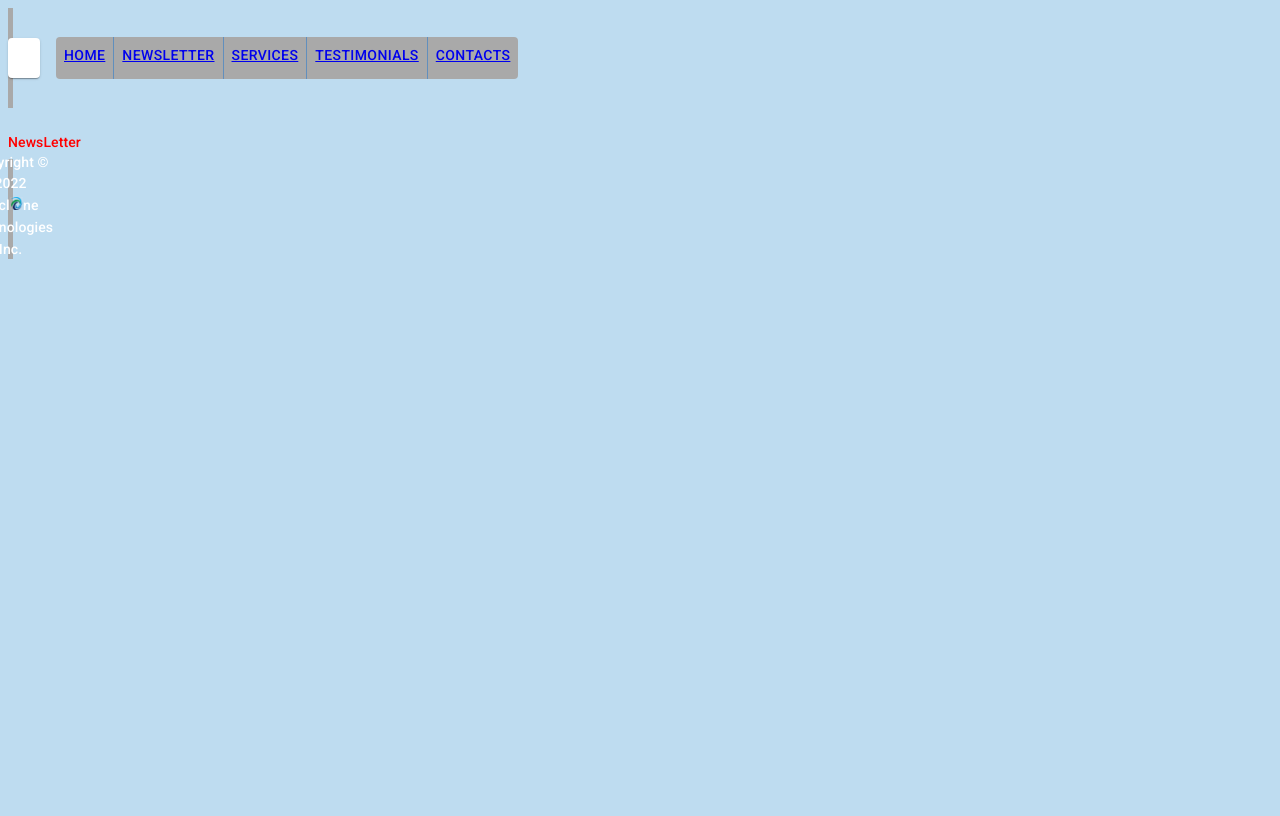
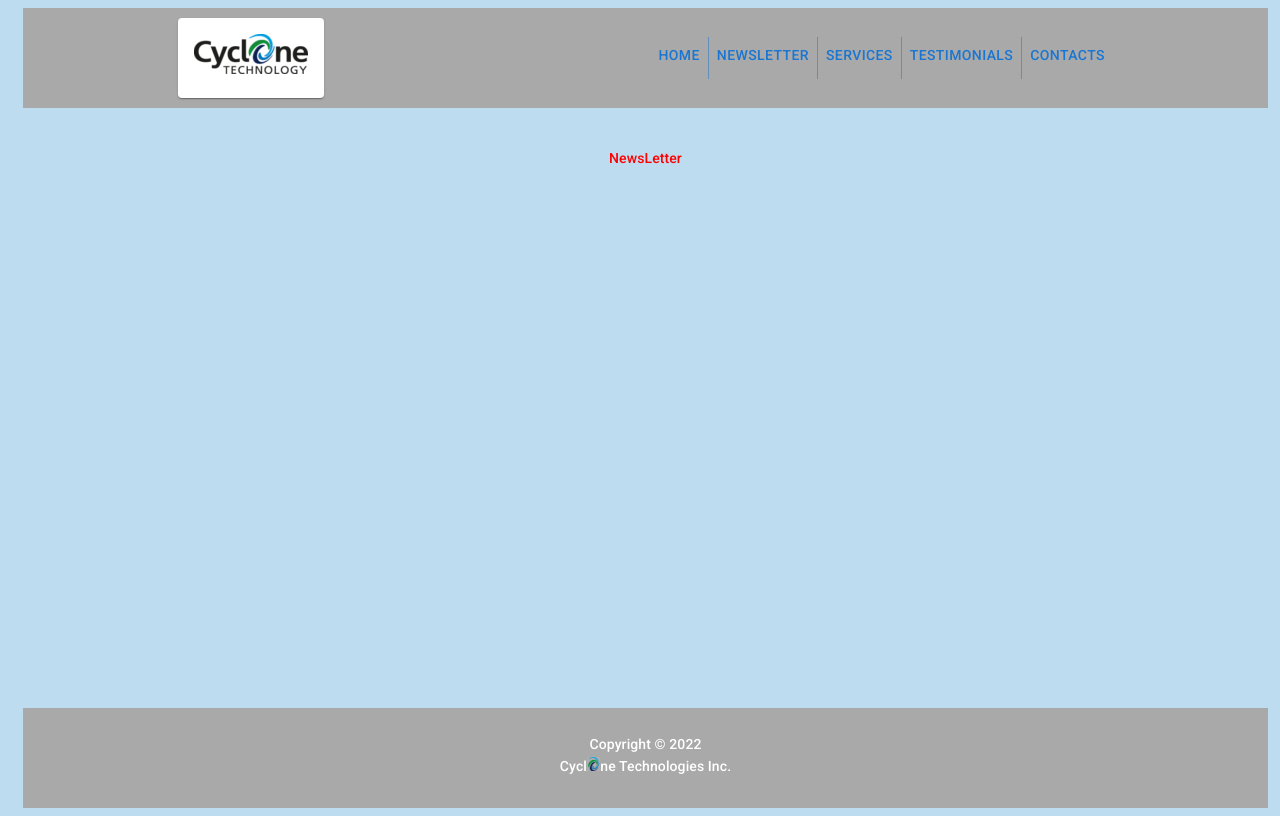
Before and after one commit to JamesFThomas/Cyclone-Tech, a React (Create React App) app: page /newsletter in a window 1280 px wide. Built offline with nearby package versions, Linux system fonts and the light colour scheme; what react-lorem-ipsum would draw is missing.

Commit message:
( update ) all links connected to appropriate pages, all link decorations removed

```diff
--- a/src/components/cards/ContactsCard.js
+++ b/src/components/cards/ContactsCard.js
@@ -29,7 +29,7 @@ export default function ContactsCard() {
                 </CardContent>
                 <CardActions>
                     <Button className='cardBtn' size="small" color="primary">
-                        < Link to='/services'>
+                        < Link className='link' to='/services'>
                             Contact Us!
                         </Link>
                     </Button>
--- a/src/components/cards/NewsletterCard.js
+++ b/src/components/cards/NewsletterCard.js
@@ -27,7 +27,7 @@ export default function NewsLetterCard() {
                 </CardContent>
                 <CardActions>
                     <Button className='cardBtn' size="small" color="primary">
-                        < Link to='/newsletter'>
+                        < Link className='link' to='/newsletter'>
                             Get Tips
                         </Link>
                     </Button>
--- a/src/components/cards/ServicesCard.js
+++ b/src/components/cards/ServicesCard.js
@@ -27,7 +27,7 @@ export default function ServicesCard() {
                 </CardContent>
                 <CardActions>
                     <Button className='cardBtn' size="small" color="primary">
-                        < Link to='/services'>
+                        < Link className='link' to='/services'>
                             Our Services
                         </Link>
                     </Button>
--- a/src/components/cards/TestimonialsCard.js
+++ b/src/components/cards/TestimonialsCard.js
@@ -33,7 +33,7 @@ export default function TestimonialsCard() {
                 </CardContent>
                 <CardActions>
                     <Button className='cardBtn' size="small" color="primary">
-                        < Link to='/services'>
+                        < Link className='link' to='/services'>
                             Happy Clients
                         </Link>
                     </Button>
--- a/src/components/navComps/navBurger.js
+++ b/src/components/navComps/navBurger.js
@@ -1,11 +1,12 @@
 // Dependency Imports
 import * as React from 'react';
+import { Link } from "react-router-dom";
 import Button from '@mui/material/Button';
 import Divider from '@mui/material/Divider';
 import Menu from '@mui/material/Menu';
 import MenuItem from '@mui/material/MenuItem';
 import MenuIcon from '@mui/icons-material/Menu';
-
+import Typography from '@mui/material/Typography';
 
 export default function NavBurger() {
     const [anchorEl, setAnchorEl] = React.useState(null);
@@ -38,13 +39,35 @@ export default function NavBurger() {
                 }}
             >
 
-                <MenuItem onClick={handleClose}>NewsLetter</MenuItem>
+                <MenuItem onClick={handleClose}>
+                    <Link className='link' to='/'>
+                        Home
+                    </Link>
+                </MenuItem>
                 <Divider />
-                <MenuItem onClick={handleClose}>Services</MenuItem>
+                <MenuItem onClick={handleClose}>
+                    <Link className='link' to='/newsletter'>
+                        Newsletter
+                    </Link>
+                </MenuItem>
                 <Divider />
-                <MenuItem onClick={handleClose}>Testimonials</MenuItem>
+                <MenuItem onClick={handleClose}>
+                    <Link className='link' to='/services'>
+                        Services
+                    </Link>
+                </MenuItem>
                 <Divider />
-                <MenuItem onClick={handleClose}>Contacts</MenuItem>
+                <MenuItem onClick={handleClose}>
+                    <Link className='link' to='/testimonials'>
+                        Testimonials
+                    </Link>
+                </MenuItem>
+                <Divider />
+                <MenuItem onClick={handleClose}>
+                    <Link className='link' to='/contacts'>
+                        Contacts
+                    </Link>
+                </MenuItem>
             </Menu>
         </div>
     );
--- a/src/components/navComps/navButtons.js
+++ b/src/components/navComps/navButtons.js
@@ -1,9 +1,10 @@
 // Dependency Imports
 import * as React from 'react';
+import { Link } from "react-router-dom";
 import Button from '@mui/material/Button';
 import ButtonGroup from '@mui/material/ButtonGroup';
 import Typography from '@mui/material/Typography';
-import { Link } from "react-router-dom";
+
 
 export default function NavButtons() {
 
@@ -11,35 +12,35 @@ export default function NavButtons() {
         <div className="navButtons" >
             <ButtonGroup variant="text" aria-label="small button group" style={{ backgroundColor: "darkgray" }}>
                 <Button >
-                    <Link to='/'>
+                    <Link className='link' to='/'>
                         <Typography className='navBtnText' variant="button" display="block" gutterBottom>
                             Home
                         </Typography>
                     </Link>
                 </Button>
                 <Button >
-                    <Link to='/newsletter'>
+                    <Link className='link' to='/newsletter'>
                         <Typography className='navBtnText' variant="button" display="block" gutterBottom>
                             Newsletter
                         </Typography>
                     </Link>
                 </Button>
                 <Button >
-                    <Link to='/services'>
+                    <Link className='link' to='/services'>
                         <Typography className='navBtnText' variant="button" display="block" gutterBottom>
                             Services
                         </Typography>
                     </Link>
                 </Button>
                 <Button >
-                    <Link to='/testimonials'>
+                    <Link className='link' to='/testimonials'>
                         <Typography className='navBtnText' variant="button" display="block" gutterBottom>
                             Testimonials
                         </Typography>
                     </Link>
                 </Button>
                 <Button >
-                    <Link to='/contacts'>
+                    <Link className='link' to='/contacts'>
                         <Typography className='navBtnText' variant="button" display="block" gutterBottom>
                             Contacts
                         </Typography>
--- a/src/styles/App.css
+++ b/src/styles/App.css
@@ -7,7 +7,7 @@ body{
     display: grid;
     height: 100vh;
     grid-template-columns: 20px 1fr 20px;
-    grid-template-rows: auto;
+    grid-template-rows: 100px auto auto auto auto 100px;
     row-gap: 1em;
     grid-template-areas:
         ". NavBar  ."
@@ -65,6 +65,11 @@ body{
     border-radius: 2%;
 }
 
+.link {
+    text-decoration: none;
+    color: inherit;
+}
+
 
 /* Media Queries For Responsive Layout*/
 
@@ -73,7 +78,7 @@ body{
 @media (min-width: 580px) and (max-width: 799px) {
     .App {
         grid-template-columns: 10px 1fr 1fr 10px;
-        grid-template-rows: auto;
+        grid-template-rows: 100px auto auto 100px;
         column-gap: 1em;
         grid-template-areas:
             ". NavBar NavBar ."
@@ -89,8 +94,8 @@ body{
 @media (min-width: 800px) and (max-width: 2000px) {
     .App {
         grid-template-columns: 5px 1fr 1fr 1fr 1fr 5px;
-        grid-template-rows: auto;
-        column-gap: 1em;
+        grid-template-rows: 100px auto 100px;
+        column-gap: .5em;
         grid-template-areas:
             ". NavBar NavBar NavBar NavBar  ."
             ". NewsLetter Services Tests Contacts ."
--- a/src/styles/Pages.css
+++ b/src/styles/Pages.css
@@ -1,4 +1,59 @@
-.pageGrid{}
-.pageHead{}
-.paggeBody{}
-.pageFoot{}
+.pageGrid{
+    display: grid;
+    height: 100vh;
+    width: 100vw;
+    grid-template-columns: 15px 1fr 20px;
+    grid-template-rows: 100px auto 100px;
+    row-gap: 1em;
+    grid-template-areas:
+        ". pageHead ."
+        ". pageBody ."
+        ". pageFoot .";
+}
+.pageHead{
+    grid-area: pageHead;
+    align-self: center;
+    text-align: center;
+}
+
+.pageBody{
+    grid-area: pageBody;
+    text-align: center;
+}
+
+.pageFoot{
+    grid-area: pageFoot;
+}
+
+/* Media Queries For Responsive Layout*/
+
+/* Tablet */
+
+@media (min-width: 580px) and (max-width: 799px) {
+    /* .pageGrid {
+        grid-template-columns: 10px 1fr 1fr 10px;
+        grid-template-rows: auto;
+        column-gap: 1em;
+        grid-template-areas:
+            ""
+            ""
+            ""
+            "";
+    } */
+
+  }
+
+/* Desktop */
+
+@media (min-width: 800px) and (max-width: 2000px) {
+    /* .pageGrid {
+        grid-template-columns: auto;
+        grid-template-rows: auto;
+        column-gap: 1em;
+        grid-template-areas:
+            ""
+            ""
+            "";
+    } */
+
+  }
```
